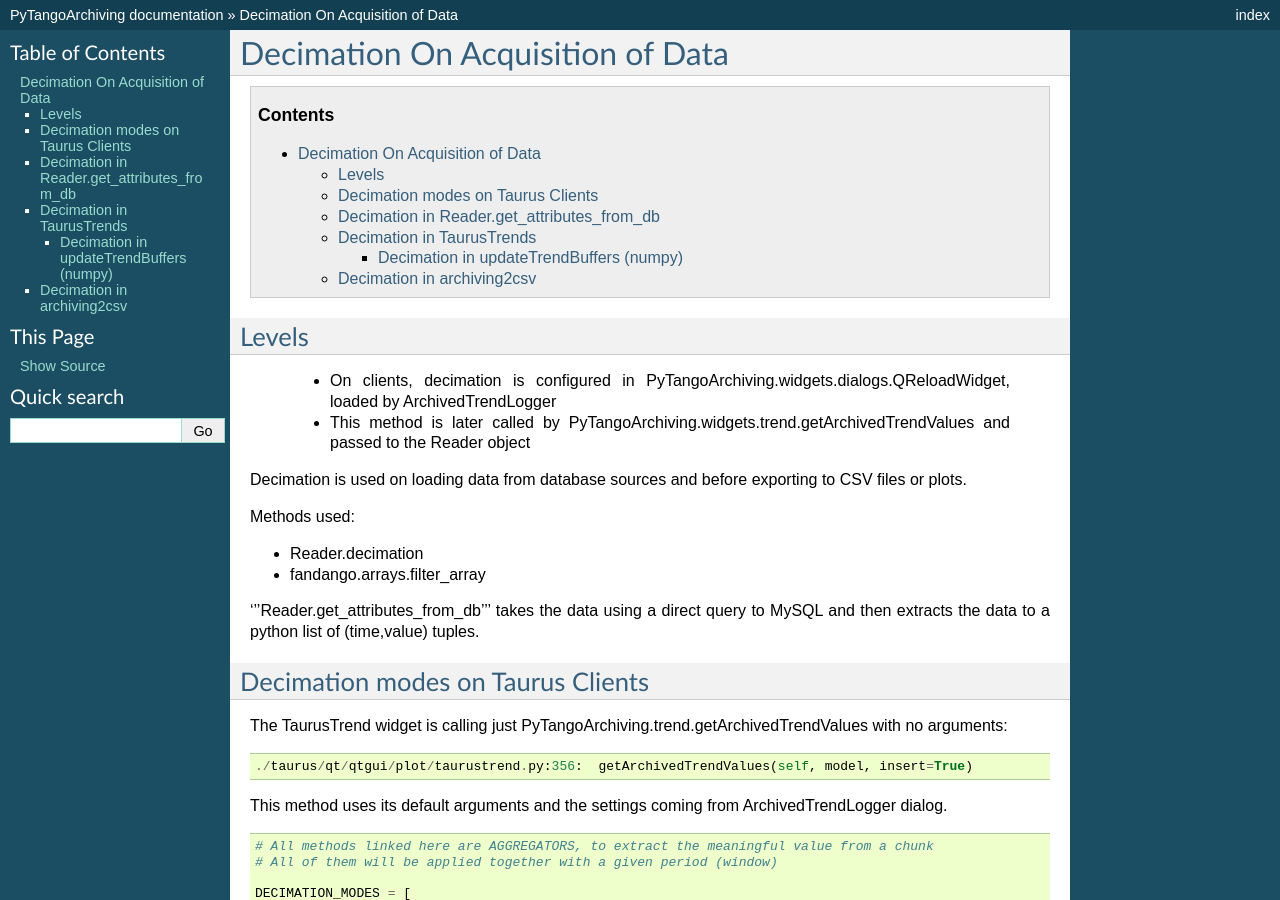
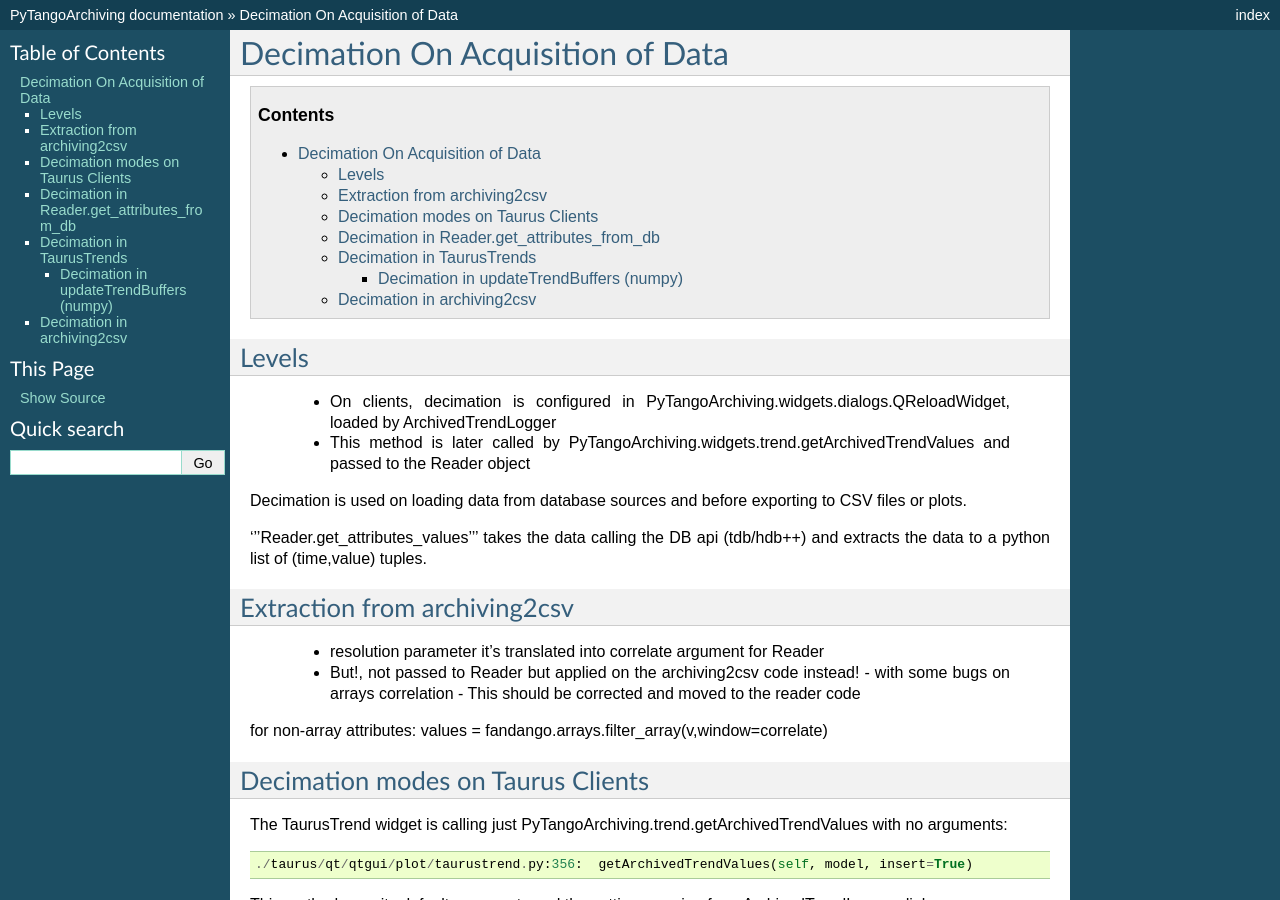
Before and after one commit to tango-controls/PyTangoArchiving, a Sphinx documentation site: the page built from doc/brief/ReaderAndDecimation.rst, in a window 1280 px wide and 900 px high. Built offline with Sphinx 7.4.7, drawn with Linux system fonts in a browser that asks for light colours.

Commit message:
Update ReaderAndDecimation.rst

```diff
--- a/doc/brief/ReaderAndDecimation.rst
+++ b/doc/brief/ReaderAndDecimation.rst
@@ -12,19 +12,20 @@
 
  - This method is later called by PyTangoArchiving.widgets.trend.getArchivedTrendValues and passed to the Reader object
 
-
-
-
-
 Decimation is used on loading data from database sources and before exporting to CSV files or plots.
 
-Methods used:
+'''Reader.get_attributes_values''' takes the data calling the DB api (tdb/hdb++) and extracts the
+data to a python list of (time,value) tuples.
 
-- Reader.decimation
-- fandango.arrays.filter_array
+Extraction from archiving2csv
+-----------------------------
 
-'''Reader.get_attributes_from_db''' takes the data using a direct query to MySQL and then extracts the
-data to a python list of (time,value) tuples.
+ - resolution parameter it's translated into correlate argument for Reader
+ - But!, not passed to Reader but applied on the archiving2csv code instead!
+   - with some bugs on arrays correlation
+   - This should be corrected and moved to the reader code
+
+for non-array attributes: values = fandango.arrays.filter_array(v,window=correlate)
 
 Decimation modes on Taurus Clients
 ----------------------------------
```
